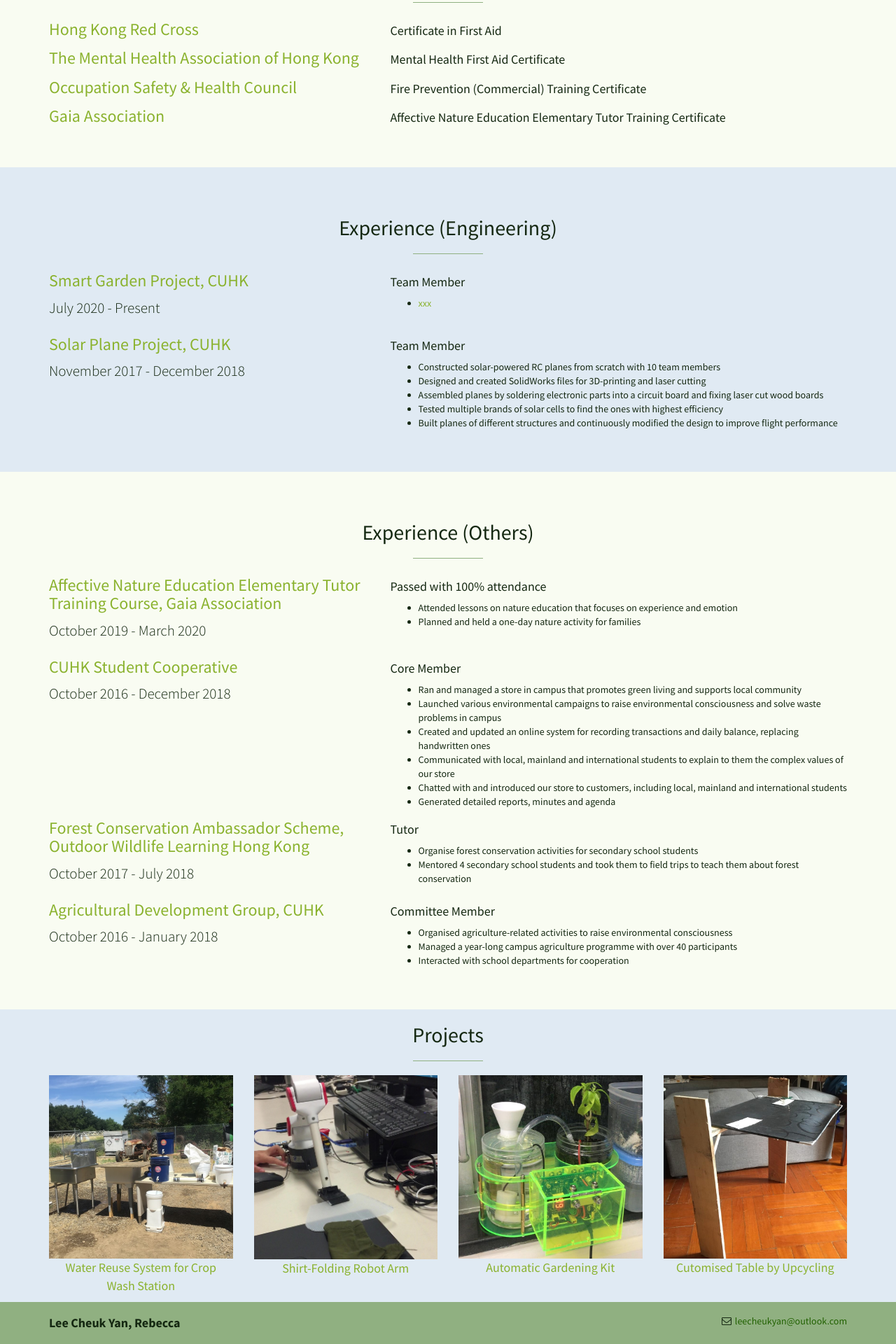
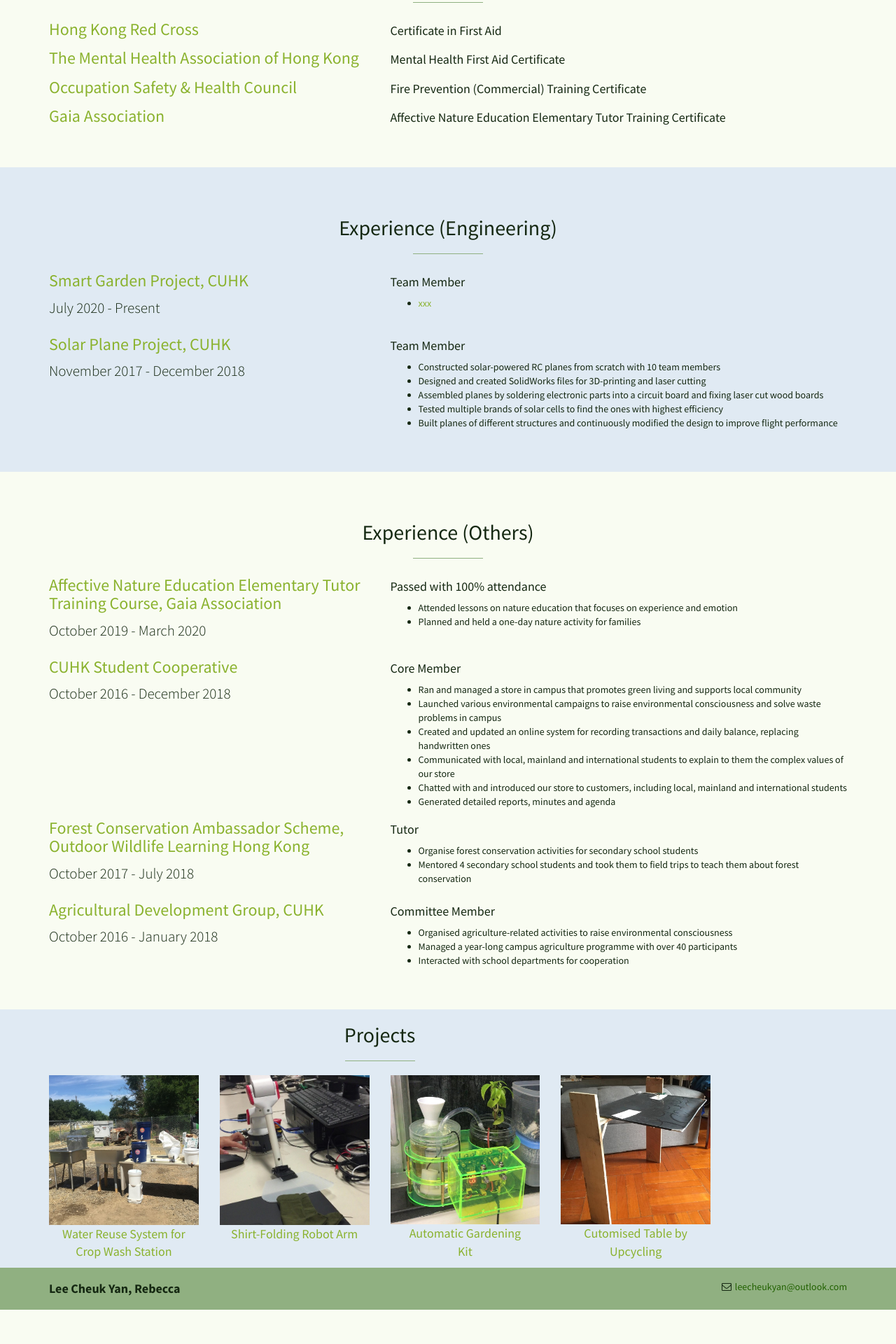
Before and after one commit to leelacceber/stylish-portfolio-jekyll-master, a Jekyll site: the page built from index.html, in a window 1280 px wide. Shown: the part 2173-4093 px from the top of the page at 70% size. Built offline with Jekyll 4.4.1, drawn with Linux system fonts in a browser that asks for light colours; after the commit the page ends 4044 px from its top, so only the background shows below that.

Commit message:
Update projects.html

```diff
--- a/_includes/projects.html
+++ b/_includes/projects.html
@@ -2,12 +2,14 @@
   <div class="container">
 
     <div class="row">
-      <div class="col-lg-12 text-center">
+      <div class="col-sm-10 text-center">
         <h2>Projects</h2>
         <hr class="small">
 
         <div class="row">
+
           <div class="col-sm-5 col-sm-offset-1 col-md-3 col-md-offset-0">
+            <div class="portfolio-item">
               <a href="https://leelacceber.github.io/Projects/Coursework/Crop_Wash">
                 <img class="img-portfolio img-responsive" src="img/crop wash.png">
                 <div class="col-md-12">
@@ -15,8 +17,10 @@
                 </div>
               </a>
             </div>
+          </div>
 
           <div class="col-sm-5 col-md-3">
+            <div class="portfolio-item">
               <a href="https://leelacceber.github.io/Projects/Coursework/Robot_Arm">
                 <img class="img-portfolio img-responsive" src="img/robot arm.jpg">
                 <div class="col-md-12">
@@ -24,8 +28,10 @@
                 </div>
               </a>
             </div>
+          </div>
 
           <div class="col-sm-5 col-md-3">
+            <div class="portfolio-item">
               <a href="https://leelacceber.github.io/Projects/ECA/Smart_Garden">
                 <img class="img-portfolio img-responsive" src="img/smart garden.jpeg">
                 <div class="col-md-12">
@@ -33,14 +39,17 @@
                 </div>
               </a>
             </div>
+          </div>
 
           <div class="col-sm-5 col-md-3">
+            <div class="portfolio-item">
               <a href="https://leelacceber.github.io/Projects/Personal/Table">
                 <img class="img-portfolio img-responsive" src="img/table.jpeg">
                 <div class="col-md-12">
                   <p class="text-center" style="font-size:18px">Cutomised Table by Upcycling</p>
                 </div>
               </a>
+            </div>
           </div>
 
       </div>
```
Lines whose indentation alone changed are shown as unchanged.
